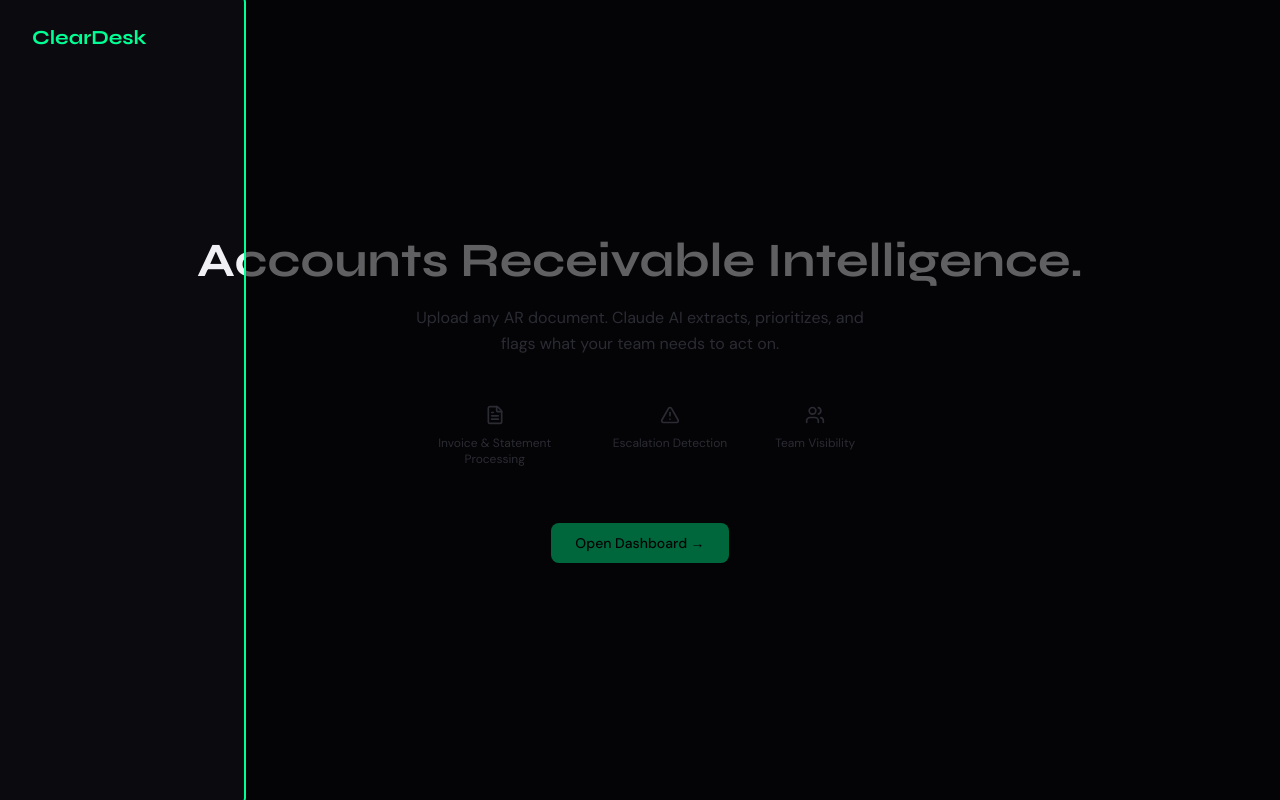
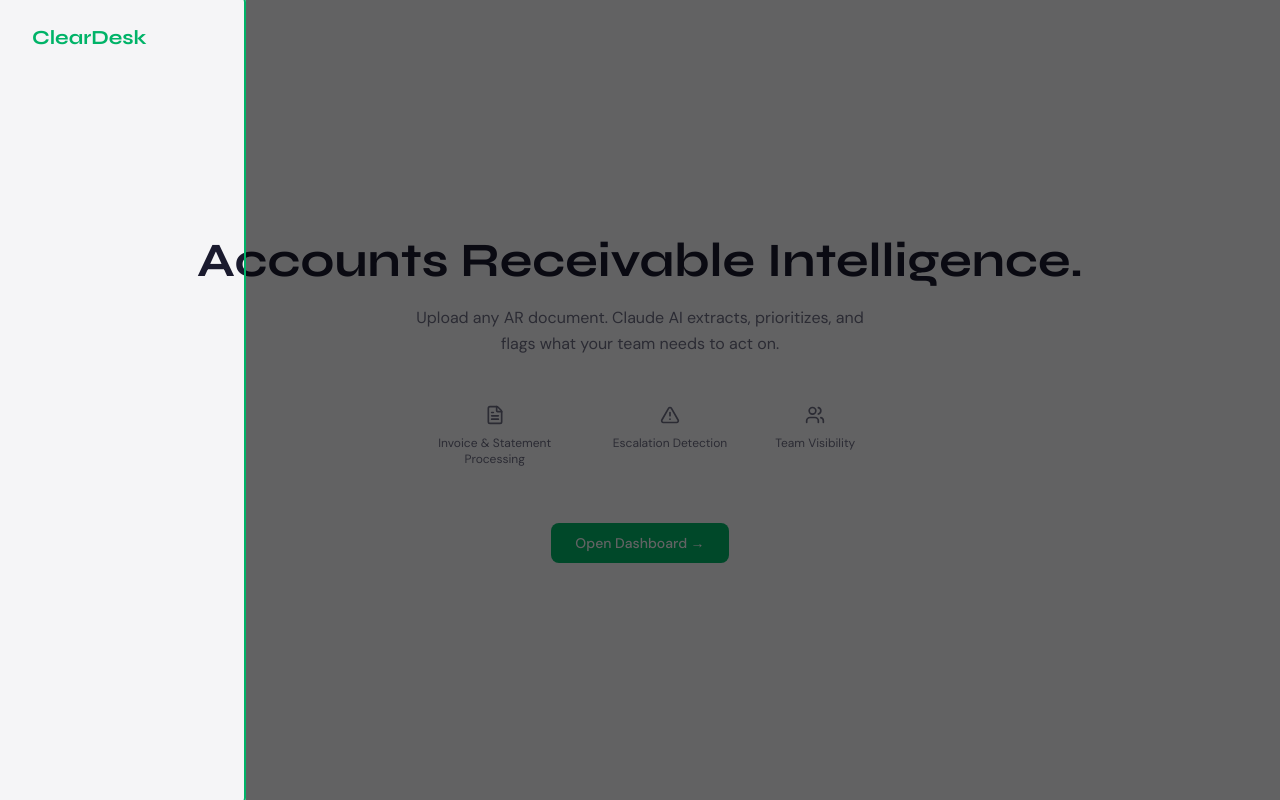
Before and after one commit to Senpai-Sama7/ClearDesk, a React (Vite) app: page / in a window 1280 px wide. Built offline with nearby package versions, Linux system fonts and the light colour scheme.

Commit message:
Add light/dark/system theme toggle with auto-detection

```diff
--- a/src/App.tsx
+++ b/src/App.tsx
@@ -2,8 +2,10 @@ import { useState } from 'react';
 import { DocumentProvider } from './contexts/DocumentContext';
 import { Dashboard } from './components/dashboard/Dashboard';
 import { LandingPage } from './components/LandingPage';
+import { useTheme } from './hooks/useTheme';
 
 function App() {
+  useTheme(); // Apply theme on mount
   const [showLanding, setShowLanding] = useState(() => !localStorage.getItem('cleardesk_visited'));
 
   return (
--- a/src/components/LandingPage.tsx
+++ b/src/components/LandingPage.tsx
@@ -23,7 +23,7 @@ export function LandingPage({ onEnter }: { onEnter: () => void }) {
     <div
       className="fixed inset-0 z-[9999] flex flex-col items-center justify-center transition-transform duration-500 ease-in-out"
       style={{
-        backgroundColor: visible ? '#0A0A0F' : '#000000',
+        backgroundColor: visible ? 'var(--color-bg)' : '#000000',
         transform: exiting ? 'translateY(-100%)' : 'translateY(0)',
       }}
     >
--- a/src/components/dashboard/SettingsPanel.tsx
+++ b/src/components/dashboard/SettingsPanel.tsx
@@ -1,15 +1,23 @@
 import { useState } from 'react';
 import { useDocuments } from '../../contexts/DocumentContext';
 import { Button } from '../ui/Button';
-import { Trash2, RotateCcw, X } from 'lucide-react';
+import { Trash2, RotateCcw, X, Sun, Moon, Monitor } from 'lucide-react';
 import { classNames } from '../../utils/formatters';
 import { getThresholds, getEscalationRules, getTeamMembers, saveThresholds, saveEscalationRules, saveTeamMembers } from '../../utils/settings';
 import type { Thresholds, EscalationRules } from '../../utils/settings';
+import { useTheme } from '../../hooks/useTheme';
 
 interface SettingsPanelProps { onStartTour: () => void; }
 
+const themeOptions = [
+  { value: 'system' as const, icon: Monitor, label: 'System' },
+  { value: 'light' as const, icon: Sun, label: 'Light' },
+  { value: 'dark' as const, icon: Moon, label: 'Dark' },
+];
+
 export function SettingsPanel({ onStartTour }: SettingsPanelProps) {
   const { state, dispatch } = useDocuments();
+  const { theme, setTheme } = useTheme();
   const [thresholds, setThresholds] = useState(getThresholds);
   const [rules, setRules] = useState(getEscalationRules);
   const [team, setTeam] = useState(getTeamMembers);
@@ -52,6 +60,20 @@ export function SettingsPanel({ onStartTour }: SettingsPanelProps) {
         <h1 className="font-heading text-2xl font-bold text-text-primary">Settings</h1>
         <p className="text-sm text-text-secondary mt-1">Manage data, preferences, and processing rules</p>
       </div>
+
+      <Section title="Appearance">
+        <div className="flex gap-2">
+          {themeOptions.map(({ value, icon: Icon, label }) => (
+            <button key={value} onClick={() => setTheme(value)}
+              className={classNames(
+                'flex items-center gap-2 px-3 py-2 rounded-lg text-xs transition-colors',
+                theme === value ? 'bg-accent/10 text-accent border border-accent/30' : 'bg-bg border border-border text-text-secondary hover:border-border-hover'
+              )}>
+              <Icon className="w-3.5 h-3.5" />{label}
+            </button>
+          ))}
+        </div>
+      </Section>
 
       <Section title="Priority Thresholds">
         {(['critical', 'high', 'medium'] as const).map(k => (
--- /dev/null
+++ b/src/hooks/useTheme.ts
@@ -0,0 +1,39 @@
+import { useState, useEffect, useCallback } from 'react';
+
+type Theme = 'light' | 'dark' | 'system';
+
+function getSystemTheme(): 'light' | 'dark' {
+  return window.matchMedia('(prefers-color-scheme: light)').matches ? 'light' : 'dark';
+}
+
+function applyTheme(resolved: 'light' | 'dark') {
+  document.documentElement.setAttribute('data-theme', resolved);
+}
+
+export function useTheme() {
+  const [theme, setThemeState] = useState<Theme>(() =>
+    (localStorage.getItem('cleardesk_theme') as Theme) || 'system'
+  );
+
+  const resolved = theme === 'system' ? getSystemTheme() : theme;
+
+  const setTheme = useCallback((t: Theme) => {
+    setThemeState(t);
+    localStorage.setItem('cleardesk_theme', t);
+  }, []);
+
+  useEffect(() => {
+    applyTheme(resolved);
+  }, [resolved]);
+
+  // Listen for system theme changes when in 'system' mode
+  useEffect(() => {
+    if (theme !== 'system') return;
+    const mq = window.matchMedia('(prefers-color-scheme: light)');
+    const handler = () => applyTheme(getSystemTheme());
+    mq.addEventListener('change', handler);
+    return () => mq.removeEventListener('change', handler);
+  }, [theme]);
+
+  return { theme, resolved, setTheme };
+}
--- a/src/index.css
+++ b/src/index.css
@@ -45,11 +45,23 @@
   color-scheme: dark;
 }
 
+[data-theme="light"] {
+  color-scheme: light;
+  --color-bg: #F5F5F7;
+  --color-surface: #FFFFFF;
+  --color-surface-hover: #F0F0F2;
+  --color-border: #E0E0E6;
+  --color-border-hover: #C8C8D0;
+  --color-text-primary: #1A1A2E;
+  --color-text-secondary: #6B6B80;
+  --color-accent: #00B368;
+}
+
 body {
   margin: 0;
   min-height: 100vh;
-  background-color: #0A0A0F;
-  color: #F0F0F5;
+  background-color: var(--color-bg, #0A0A0F);
+  color: var(--color-text-primary, #F0F0F5);
   font-family: 'DM Sans', sans-serif;
   line-height: 1.5;
   -webkit-font-smoothing: antialiased;
@@ -59,11 +71,11 @@ body {
 /* Scrollbar */
 .scrollbar-thin {
   scrollbar-width: thin;
-  scrollbar-color: #1E1E2E transparent;
+  scrollbar-color: var(--color-border, #1E1E2E) transparent;
 }
 .scrollbar-thin::-webkit-scrollbar { width: 6px; height: 6px; }
 .scrollbar-thin::-webkit-scrollbar-track { background: transparent; }
-.scrollbar-thin::-webkit-scrollbar-thumb { background-color: #1E1E2E; border-radius: 3px; }
+.scrollbar-thin::-webkit-scrollbar-thumb { background-color: var(--color-border, #1E1E2E); border-radius: 3px; }
 
 /* Line clamp */
 .line-clamp-1 { display: -webkit-box; -webkit-line-clamp: 1; -webkit-box-orient: vertical; overflow: hidden; }
```
